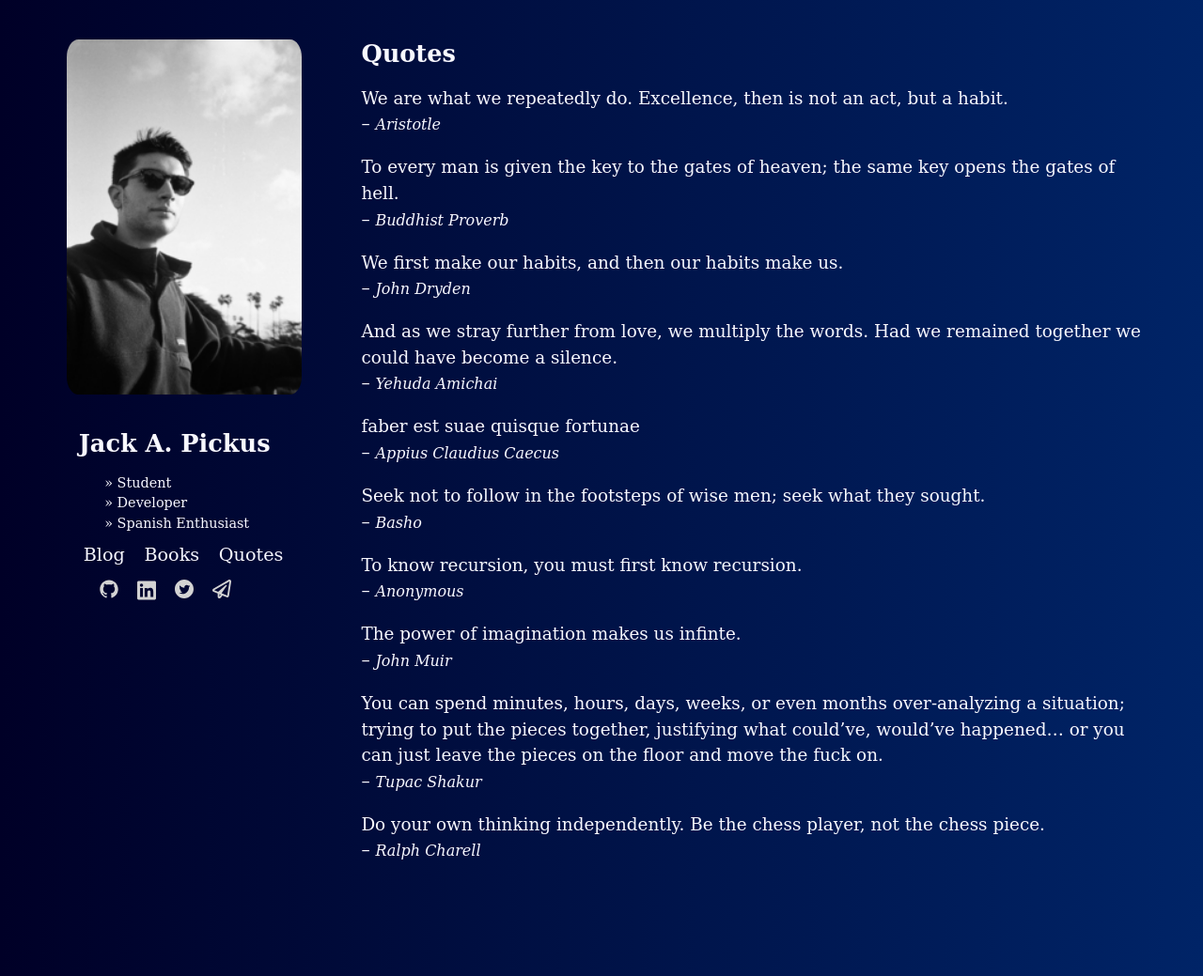
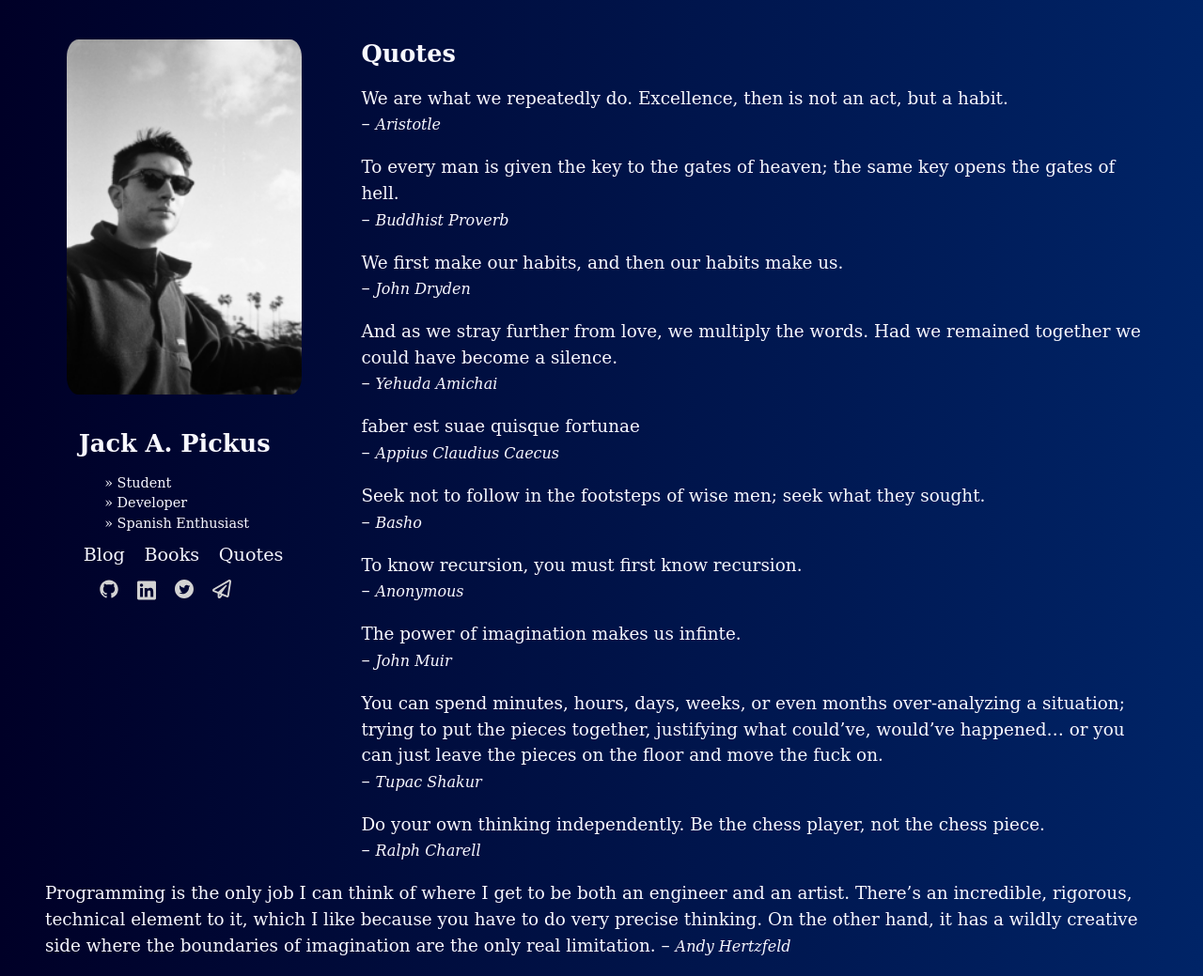
Before and after one commit to jackpickus/jackpickus.github.io, a Jekyll site: the page built from quotes.md, in a window 1280 px wide. Shown: the whole page at 94% size. Built offline with Jekyll 4.4.1, drawn with Linux system fonts in a browser that asks for light colours.

Commit message:
New book and quote added

```diff
--- a/quotes.md
+++ b/quotes.md
@@ -37,3 +37,9 @@ title: Quotes
 
 > Do your own thinking independently. Be the chess player, not the chess piece.
 > -- <cite>Ralph Charell</cite>
+
+> Programming is the only job I can think of where I get to be both an engineer
+> and an artist. There's an incredible, rigorous, technical element to it, which
+> I like because you have to do very precise thinking. On the other hand, it has
+> a wildly creative side where the boundaries of imagination are the only real limitation.
+> -- <cite>Andy Hertzfeld</cite>
```
Also changed, not shown: books.md (+3 -0 lines).
